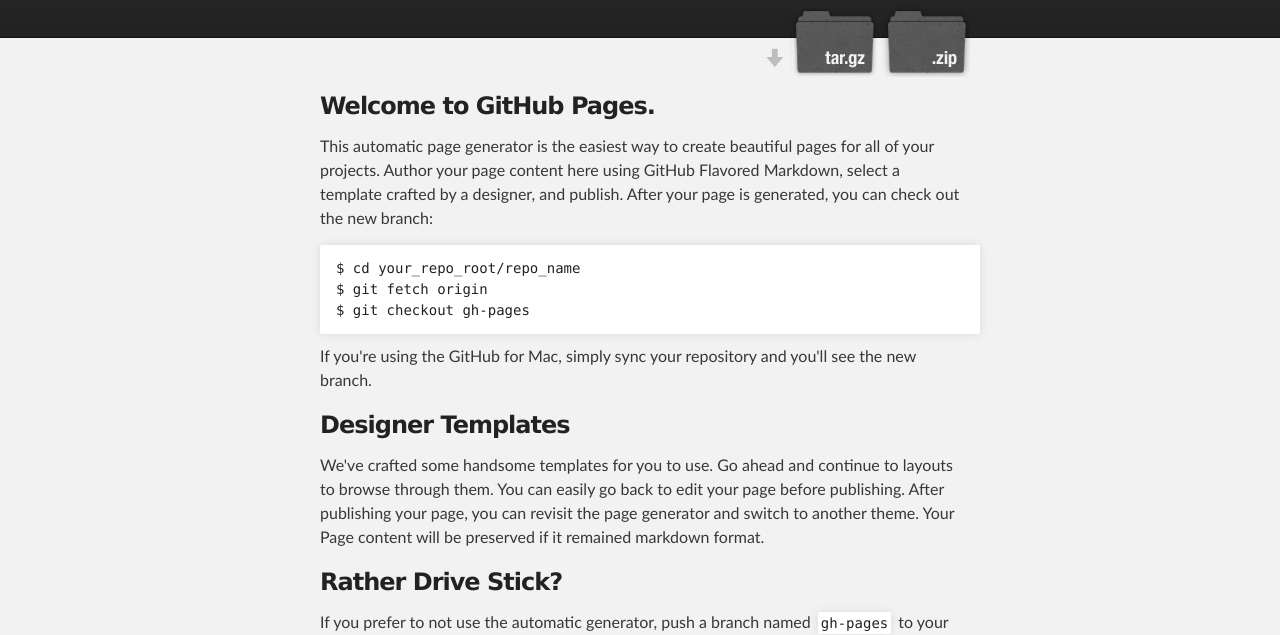
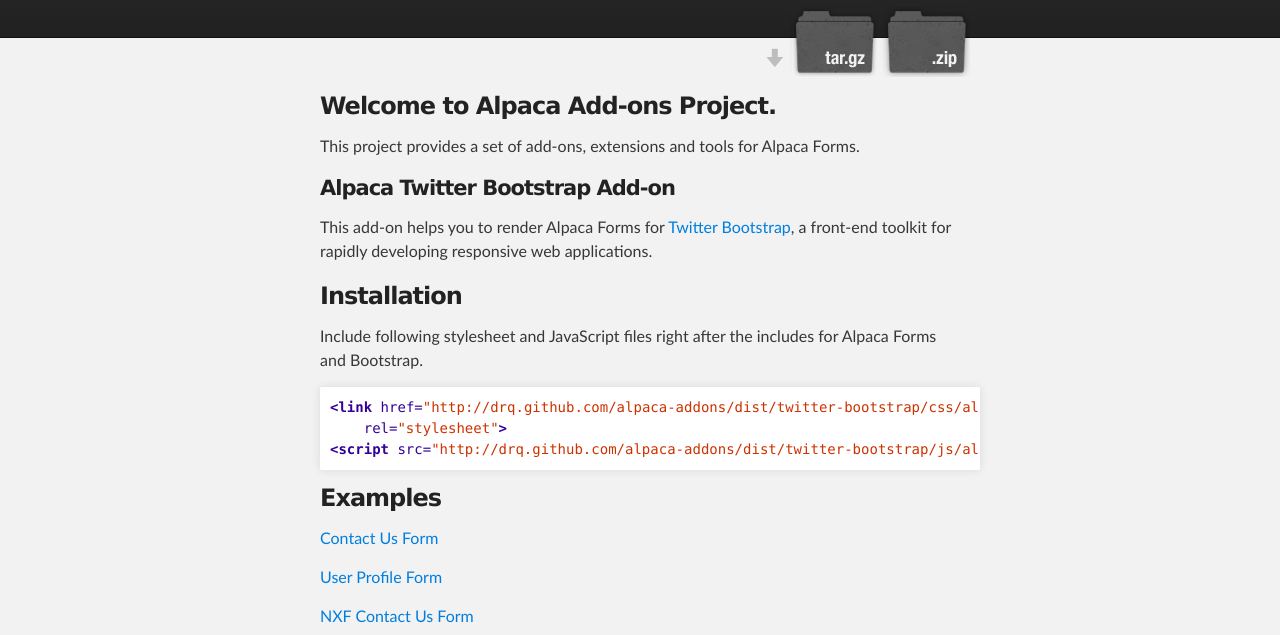
Before and after one commit to drq/alpaca-addons, a plain HTML site: page index.html in a window 1280 px wide. Shown: the part 172-807 px from the top of the page. Drawn offline with Linux system fonts and the light colour scheme.

Commit message:
Updated index page.

```diff
--- a/index.html
+++ b/index.html
@@ -2,9 +2,9 @@
 <html>
 
 <head>
-    <meta charset='utf-8' />
-    <meta http-equiv="X-UA-Compatible" content="chrome=1" />
-    <meta name="description" content="Alpaca Addons : Spice your Alpaca forms" />
+    <meta charset='utf-8'/>
+    <meta http-equiv="X-UA-Compatible" content="chrome=1"/>
+    <meta name="description" content="Alpaca Addons : Spice your Alpaca forms"/>
 
     <link rel="stylesheet" type="text/css" media="screen" href="stylesheets/stylesheet.css">
 
@@ -19,11 +19,14 @@
         <a id="forkme_banner" href="https://github.com/drq/alpaca-addons">View on GitHub</a>
 
         <h1 id="project_title">Alpaca Add-ons</h1>
+
         <h2 id="project_tagline">Spice your Alpaca forms</h2>
 
         <section id="downloads">
-              <a class="zip_download_link" href="https://github.com/drq/alpaca-addons/zipball/master">Download this project as a .zip file</a>
-              <a class="tar_download_link" href="https://github.com/drq/alpaca-addons/tarball/master">Download this project as a tar.gz file</a>
+            <a class="zip_download_link" href="https://github.com/drq/alpaca-addons/zipball/master">Download this
+                project as a .zip file</a>
+            <a class="tar_download_link" href="https://github.com/drq/alpaca-addons/tarball/master">Download this
+                project as a tar.gz file</a>
         </section>
     </header>
 </div>
@@ -31,44 +34,68 @@
 <!-- MAIN CONTENT -->
 <div id="main_content_wrap" class="outer">
     <section id="main_content" class="inner">
-        <h3>Welcome to GitHub Pages.</h3>
+        <h3>Welcome to Alpaca Add-ons Project.</h3>
 
-<p>This automatic page generator is the easiest way to create beautiful pages for all of your projects. Author your page content here using GitHub Flavored Markdown, select a template crafted by a designer, and publish. After your page is generated, you can check out the new branch:</p>
+        <p>This project provides a set of add-ons, extensions and tools for Alpaca Forms.</p>
 
-<pre><code>$ cd your_repo_root/repo_name
-$ git fetch origin
-$ git checkout gh-pages
-</code></pre>
+        <h4>
+            <a name="alpaca-twitter-bootstrap-add-on" class="anchor" href="#alpaca-twitter-bootstrap-add-on"><span
+                    class="mini-icon mini-icon-link"></span></a>Alpaca Twitter Bootstrap Add-on</h4>
 
-<p>If you're using the GitHub for Mac, simply sync your repository and you'll see the new branch.</p>
+        <p>This add-on helps you to render Alpaca Forms for <a href="http://twitter.github.com/bootstrap/">Twitter
+            Bootstrap</a>, a front-end toolkit for rapidly developing responsive
+            web applications.</p>
 
-<h3>Designer Templates</h3>
+        <h3>
+            <a name="installation" class="anchor" href="#installation"><span
+                    class="mini-icon mini-icon-link"></span></a>Installation</h3>
 
-<p>We've crafted some handsome templates for you to use. Go ahead and continue to layouts to browse through them. You can easily go back to edit your page before publishing. After publishing your page, you can revisit the page generator and switch to another theme. Your Page content will be preserved if it remained markdown format.</p>
+        <p>Include following stylesheet and JavaScript files right after the includes for Alpaca Forms and
+            Bootstrap.</p>
 
-<h3>Rather Drive Stick?</h3>
+        <div class="highlight"><pre><span class="nt">&lt;link</span> <span class="na">href=</span><span class="s">"http://drq.github.com/alpaca-addons/dist/twitter-bootstrap/css/alpaca-twitter-bootstrap.min.css"</span>
+    <span class="na">rel=</span><span class="s">"stylesheet"</span><span class="nt">&gt;</span>
+<span class="nt">&lt;script </span><span class="na">src=</span><span class="s">"http://drq.github.com/alpaca-addons/dist/twitter-bootstrap/js/alpaca-twitter-bootstrap.min.js"</span><span
+                    class="nt">&gt;&lt;/script&gt;</span>
+</pre>
+        </div>
 
-<p>If you prefer to not use the automatic generator, push a branch named <code>gh-pages</code> to your repository to create a page manually. In addition to supporting regular HTML content, GitHub Pages support Jekyll, a simple, blog aware static site generator written by our own Tom Preston-Werner. Jekyll makes it easy to create site-wide headers and footers without having to copy them across every page. It also offers intelligent blog support and other advanced templating features.</p>
+        <h3>
+            <a name="examples" class="anchor" href="#examples"><span class="mini-icon mini-icon-link"></span></a>Examples
+        </h3>
+
+        <p><a href="http://drq.github.com/alpaca-addons/twitter-bootstrap/examples/contact-us.html">Contact Us Form</a>
+        </p>
+
+        <p><a href="http://drq.github.com/alpaca-addons/twitter-bootstrap/examples/user-profile.html">User Profile
+            Form</a></p>
+
+        <p><a href="http://www.nxfinc.com/contact.html">NXF Contact Us Form</a></p>
+        <br style="clear:both;">
+
+
+        <br style="clear:both;">
 
         <h3>Authors and Contributors</h3>
 
-<p>You can <a href="https://github.com/blog/821" class="user-mention">@mention</a> a GitHub username to generate a link to their profile. The resulting <code>&lt;a&gt;</code> element will link to the contributor's GitHub Profile. For example: In 2007, Chris Wanstrath (<a href="https://github.com/defunkt" class="user-mention">@defunkt</a>), PJ Hyett (<a href="https://github.com/pjhyett" class="user-mention">@pjhyett</a>), and Tom Preston-Werner (<a href="https://github.com/mojombo" class="user-mention">@mojombo</a>) founded GitHub.</p>
+        <p>Yong Qu (<a href="https://github.com/drq" class="user-mention">@drq</a>)</p>
 
         <h3>Support or Contact</h3>
 
-<p>Having trouble with Pages? Check out the documentation at <a href="http://help.github.com/pages">http://help.github.com/pages</a> or contact <a href="mailto:support@github.com">support@github.com</a> and we’ll help you sort it out.</p>
+        <p>Having trouble with the add-ons? Contact <a href="http://www.nxf.com/contact.html">NXF</a> and we’ll help you sort it out.</p>
     </section>
 </div>
 
 <!-- FOOTER  -->
 <div id="footer_wrap" class="outer">
     <footer class="inner">
-        <p class="copyright">Alpaca Add-ons maintained by <a href="http://nxfinc.com">NextFrontier Technologies Inc.</a></p>
+        <p class="copyright">Alpaca Add-ons maintained by <a href="http://nxfinc.com">NextFrontier Technologies Inc.</a>
+        </p>
+
         <p>Published with <a href="http://pages.github.com">GitHub Pages</a></p>
     </footer>
 </div>
 
 
-
 </body>
 </html>
```
Lines whose indentation alone changed are shown as unchanged.
